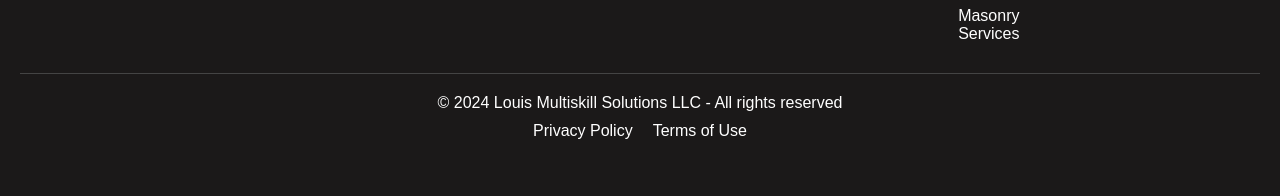
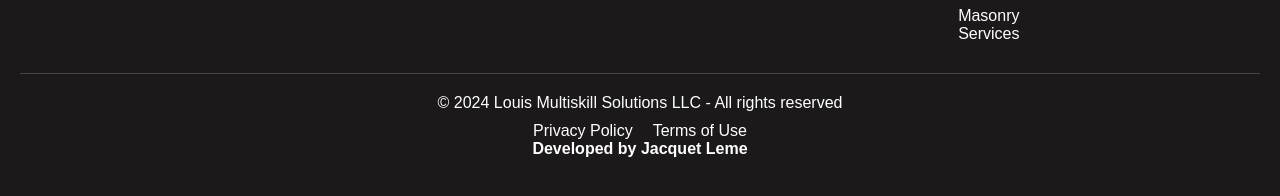
Before and after one commit to Jacquet12/CompleteHomeServices, a plain HTML site: page src/index.html in a window 1280 px wide. Shown: the part 2375-2571 px from the top of the page. Drawn offline with Linux system fonts and the light colour scheme.

```diff
--- a/src/index.html
+++ b/src/index.html
@@ -135,6 +135,7 @@
                 <a href="#privacy">Privacy Policy</a>
                 <a href="#terms">Terms of Use</a>
             </div>
+            <h4>Developed by Jacquet Leme</h4>
         </div>
     </footer>
 
```
